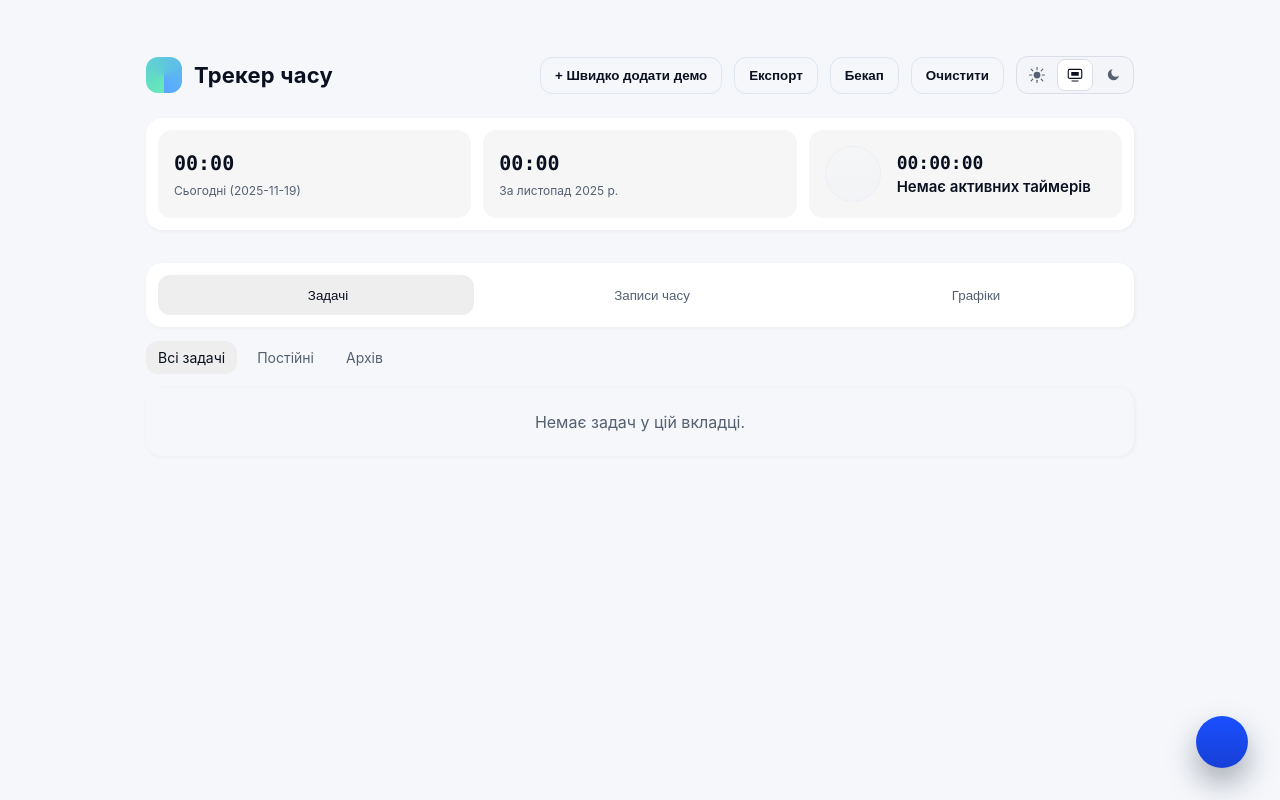
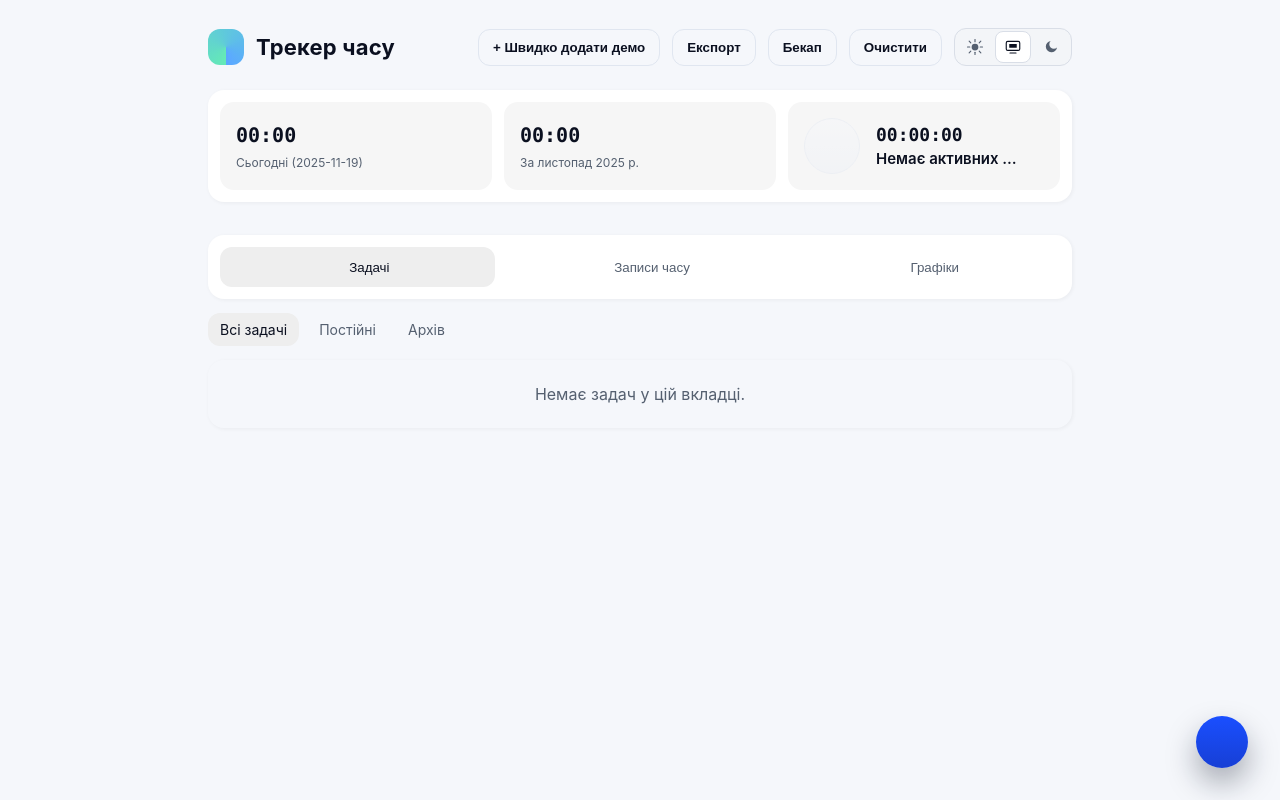
Before and after one commit to eightalex/time-tracker, a Vue app: page / in a window 1280 px wide. Built offline with nearby package versions, Linux system fonts and the light colour scheme; some icons are missing.

Commit message:
style: shrink container

```diff
--- a/index.html
+++ b/index.html
@@ -20,7 +20,7 @@
   <link rel="stylesheet" href="/src/styles.css">
 </head>
 <body>
-<div id="app" class="container"></div>
+<div id="app"></div>
 <script type="module" src="/src/main.js"></script>
 </body>
 </html>
--- a/src/components/Metrics.vue
+++ b/src/components/Metrics.vue
@@ -156,6 +156,6 @@ function onToggleActive() {
 }
 .metric-active__btn:disabled{opacity:0.45;cursor:not-allowed}
 .metric-active__info{display:flex;flex-direction:column;gap:4px;flex:1;min-width:0}
-.metric-active__title{max-width:206px;font-weight:600;font-size:15px;color:var(--text);overflow:hidden;text-overflow:ellipsis;white-space:nowrap}
+.metric-active__title{max-width:145px;font-weight:600;font-size:15px;color:var(--text);overflow:hidden;text-overflow:ellipsis;white-space:nowrap}
 .metric-active__time{font-size:18px;font-weight:600;color:var(--text)}
 </style>
--- a/src/components/MonthlyCharts.vue
+++ b/src/components/MonthlyCharts.vue
@@ -388,7 +388,7 @@ function legendClasses(taskId) {
 
 .chart-grid__item--weekend .chart-grid__label {
   margin-bottom: -3px;
-  padding: 3px 7px;
+  padding: 3px 5px;
   background-color: color-mix(in srgb, var(--accent, #ef4444) 6%, transparent);
   border-radius: 6px;
   color: var(--accent, #ef4444);
--- a/src/components/TasksTable.vue
+++ b/src/components/TasksTable.vue
@@ -385,6 +385,7 @@ const todayDate = computed(() => new Date());
     .head {
         display: flex;
         align-items: center;
+        gap: 12px;
         padding: 10px;
     }
 
@@ -410,6 +411,7 @@ const todayDate = computed(() => new Date());
     .title-main {
         display: flex;
         gap: 8px;
+        margin-bottom: 2px;
         width: 100%;
 
         input {
--- a/src/styles.css
+++ b/src/styles.css
@@ -107,7 +107,7 @@ a {
 }
 
 .container {
-  max-width: 1100px;
+  max-width: 920px;
   margin: 0 auto;
   padding: 28px;
 }
```
